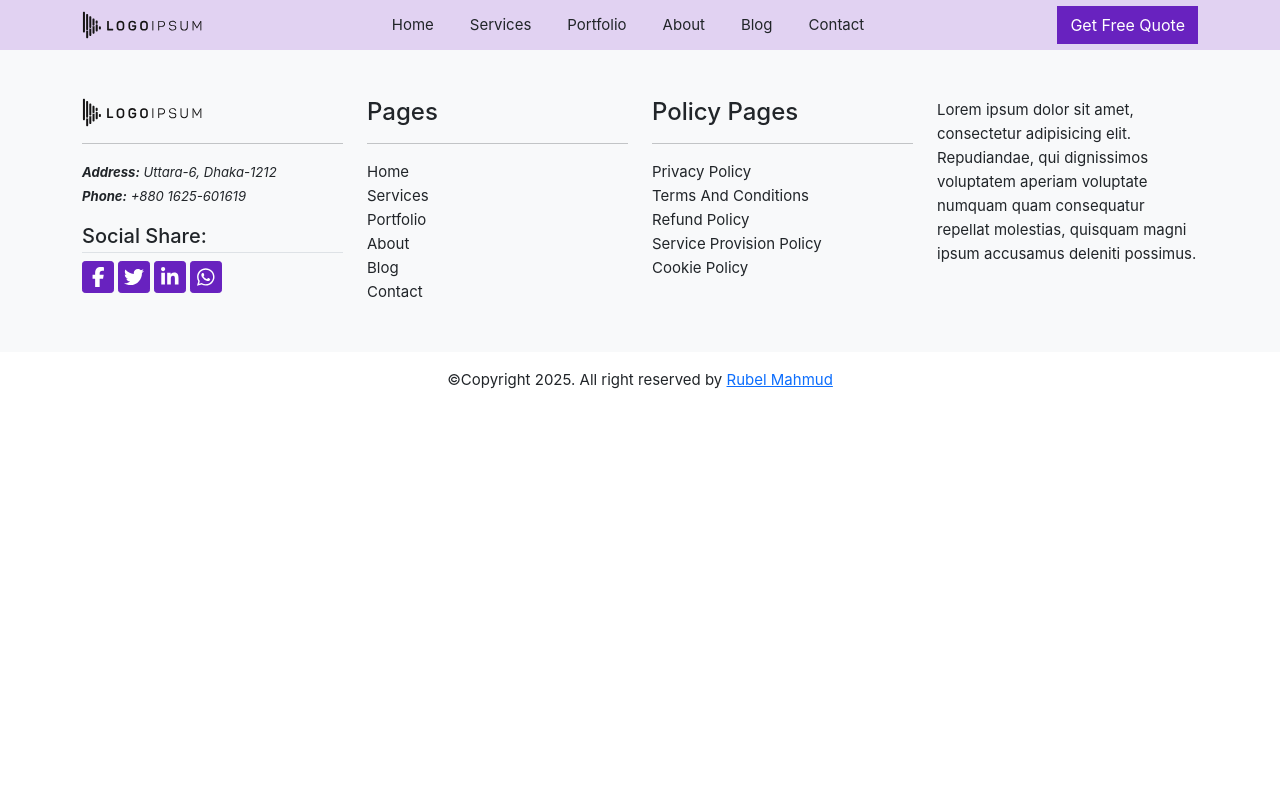
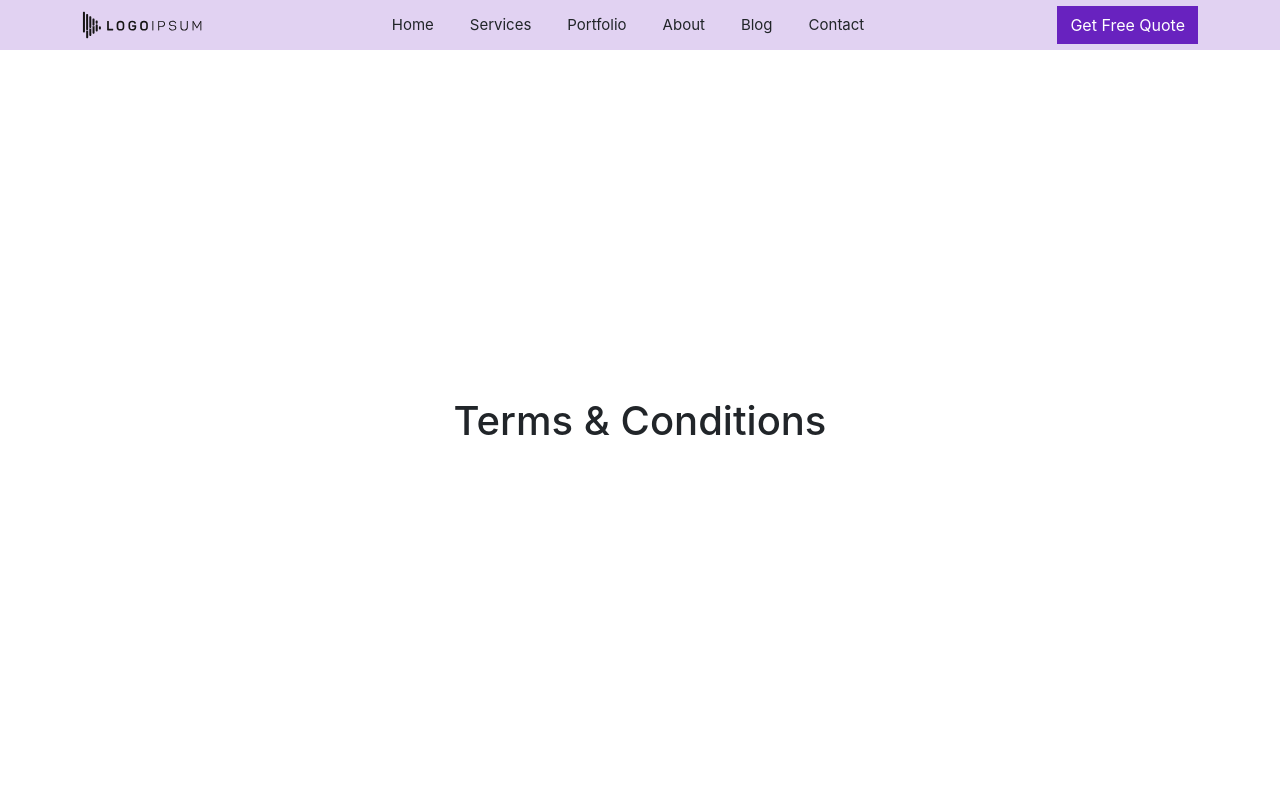
Before and after one commit to vxlrubel/view, a Vue app: page /terms-conditions in a window 1280 px wide. Shown: the top 800 px of the page. Built offline with nearby package versions, Linux system fonts and the light colour scheme.

Commit message:
create terms and condition component and register route for this page.

```diff
--- a/src/router/index.js
+++ b/src/router/index.js
@@ -50,6 +50,12 @@ const router = createRouter({
       component: () => import('../views/policies/PrivacyPolicy.vue'),
       meta: { title: site_title('Privacy policy') },
     },
+    {
+      path: '/terms-conditions',
+      name: 'terms-conditions',
+      component: () => import('../views/policies/TermsConditions.vue'),
+      meta: { title: site_title('Terms Conditions') },
+    },
   ],
 });
 
--- /dev/null
+++ b/src/views/policies/TermsConditions.vue
@@ -0,0 +1,14 @@
+<template>
+  <div class="about animatio-fadein">
+    <h1 class="text-center">Terms & Conditions</h1>
+  </div>
+</template>
+
+<style>
+  .about {
+    min-height: calc(100dvh - var(--header-height));
+    display: flex;
+    align-items: center;
+    justify-content: center;
+  }
+</style>
```
